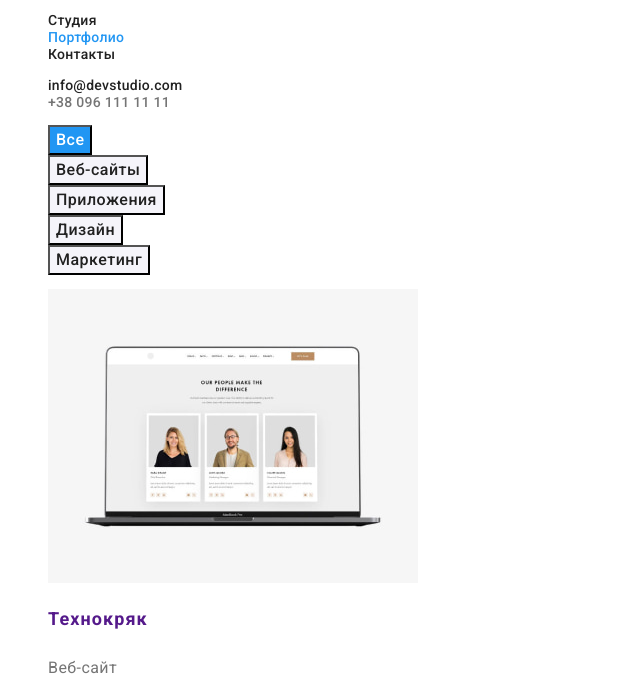
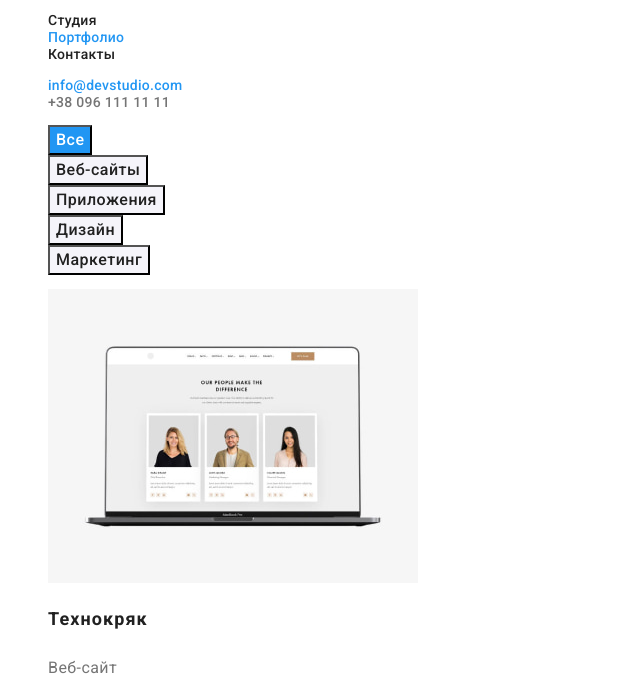
Before and after one commit to cloudlight7/goit-markup-hw-02, a plain HTML site: page portfolio.html in a window 1280 px wide. In both pictures the pointer is over the link "info@devstudio.com". Shown: the part 41-737 px from the top of the page, without its empty margins (0-640 px from the left). Drawn offline with Linux system fonts and the light colour scheme.

Commit message:
link css

```diff
--- a/css/styles.css
+++ b/css/styles.css
@@ -63,7 +63,7 @@ ul, ol{
 }
 .nav-contact:hover,
 .nav-contact:focus{
-    color: var(--accent);
+    color: var(--accent-color);
 }
 
         /* Герой */
@@ -201,6 +201,7 @@ ul, ol{
 .portfolio-list{}
 .portfolio-item{}
 .portfolio-title{
+    color: var(--primary-text-color);
     font-size: 18px;
     line-height: 2;
     letter-spacing: 0.06em;
```
